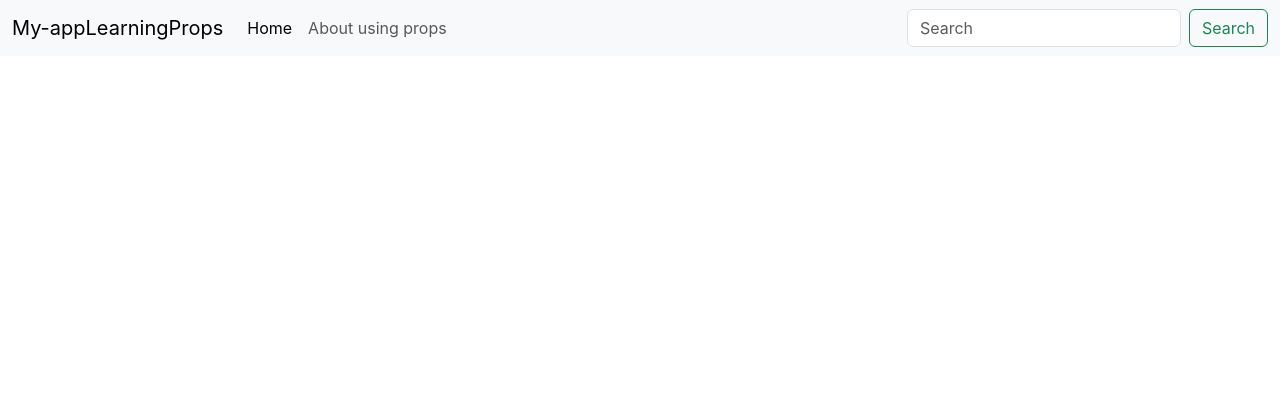
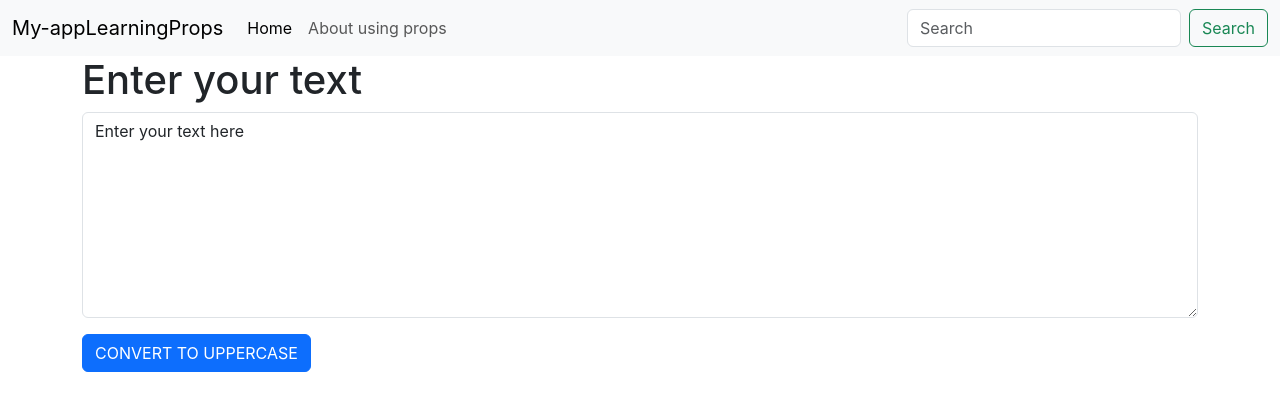
Before and after one commit to VidurAgarwal25/LearningReact, a React (Create React App) app in the folder my-app/: page / in a window 1280 px wide. Shown: the top 410 px of the page. Built offline with nearby package versions, Linux system fonts and the light colour scheme.

Commit message:
Learning states in react

```diff
--- a/my-app/src/App.js
+++ b/my-app/src/App.js
@@ -1,10 +1,13 @@
 import "./App.css";
 import Navbar from "./components/Navbar";
-
+import Textform from "./components/Textform";
 function App() {
   return (
     <>
       <Navbar title="My-appLearningProps" about="About using props" />
+      <div className="container">
+        <Textform heading="Enter your text" />
+      </div>
     </>
   );
 }
--- a/my-app/src/components/Navbar.js
+++ b/my-app/src/components/Navbar.js
@@ -50,7 +50,7 @@ export default function Navbar(props) {
     </>
   );
 }
-//proptypes isliye set krdete hai jisse agar title ya about mei string ki agah number bhejnegey toh console meiwarning aajayegi.
+//proptypes isliye set krdete hai jisse agar title ya about mei string ki jagah number bhejnegey toh console meiwarning aajayegi.
 Navbar.propTypes = { title: PropTypes.string, about: PropTypes.string };
 //agar props ki value na pass kre toh defualt yeh values set hojaayengey
 Navbar.defaultProps={
--- /dev/null
+++ b/my-app/src/components/Textform.js
@@ -0,0 +1,31 @@
+import React, { useState } from "react";
+
+export default function Textform(props) {
+  const [text, setText] = useState("Enter your text here");
+  const handleUpperCaseClick = () => {
+    console.log("functio uppercase clicked");
+    var newtext = text.toUpperCase();
+    setText(newtext);
+  };
+  const handleOnChange = (event) => {
+    console.log("function handleonchange is called");
+    setText(event.target.value);
+  };
+  return (
+    <div>
+      <h1>{props.heading}</h1>
+      <div className="mb-3">
+        <textarea
+          className="form-control"
+          value={text}
+          onChange={handleOnChange}
+          id="myBox"
+          rows="8"
+        ></textarea>
+      </div>
+      <button className="btn btn-primary" onClick={handleUpperCaseClick}>
+        CONVERT TO UPPERCASE
+      </button>
+    </div>
+  );
+}
```
